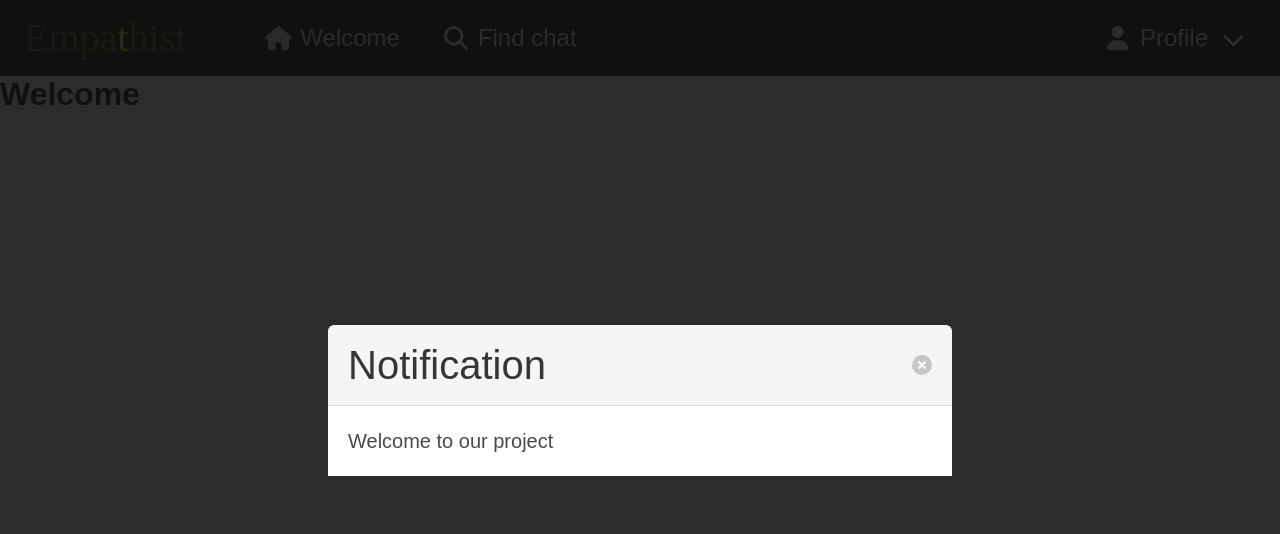
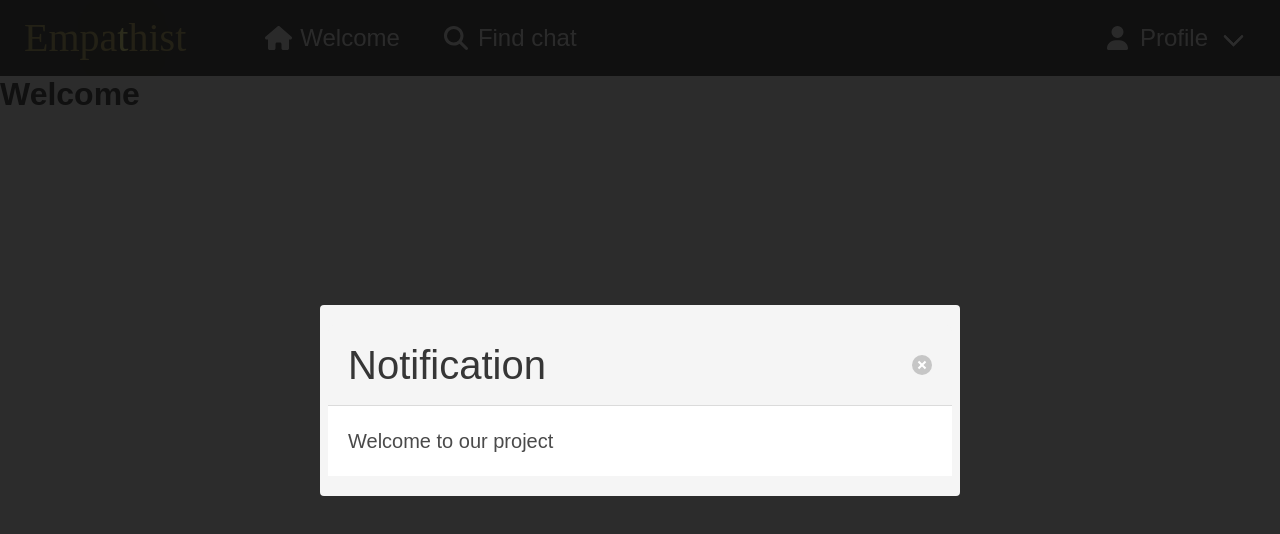
Before and after one commit to rakenduste-programmeerimine-2022/empathist, a React (Create React App) app in the folder client/: page / in a window 1280 px wide. Shown: the top 534 px of the page. Built offline with nearby package versions, Linux system fonts and the light colour scheme.

Commit message:
better looking notifications

```diff
--- a/client/src/App.css
+++ b/client/src/App.css
@@ -8,12 +8,12 @@
 }
 
 #navTitle {
-  color: var(--title) !important;
+  color: var(--main-yellow) !important;
 }
 
 .char{
   transition: all 500ms ease-in;
-  color: rgba(133,126,84,0.89);
+  color: #c3b263;
   font-family:  DejaVu Sans Mono monospace;
   user-select: none;
 }
@@ -100,7 +100,6 @@
 
 .search-bar{
   display: flex;
-  justify-content: center;
   align-items: center;
   margin: 0 auto;
   justify-content: space-between;
--- a/client/src/components/errors/Notification.jsx
+++ b/client/src/components/errors/Notification.jsx
@@ -9,7 +9,7 @@ export const Notification = () => {
     return (
         <div className={ isNotificationOpen? "modal is-active" : "modal"}>
             <div className="modal-background" onClick={()=>setIsNotificationOpen(false)}></div>
-                <div className="modal-card px-2">
+                <div className="notification  modal-card px-2">
                     <header className="modal-card-head">
                         <p className="modal-card-title is-size-2">Notification</p>
                         <button
```
